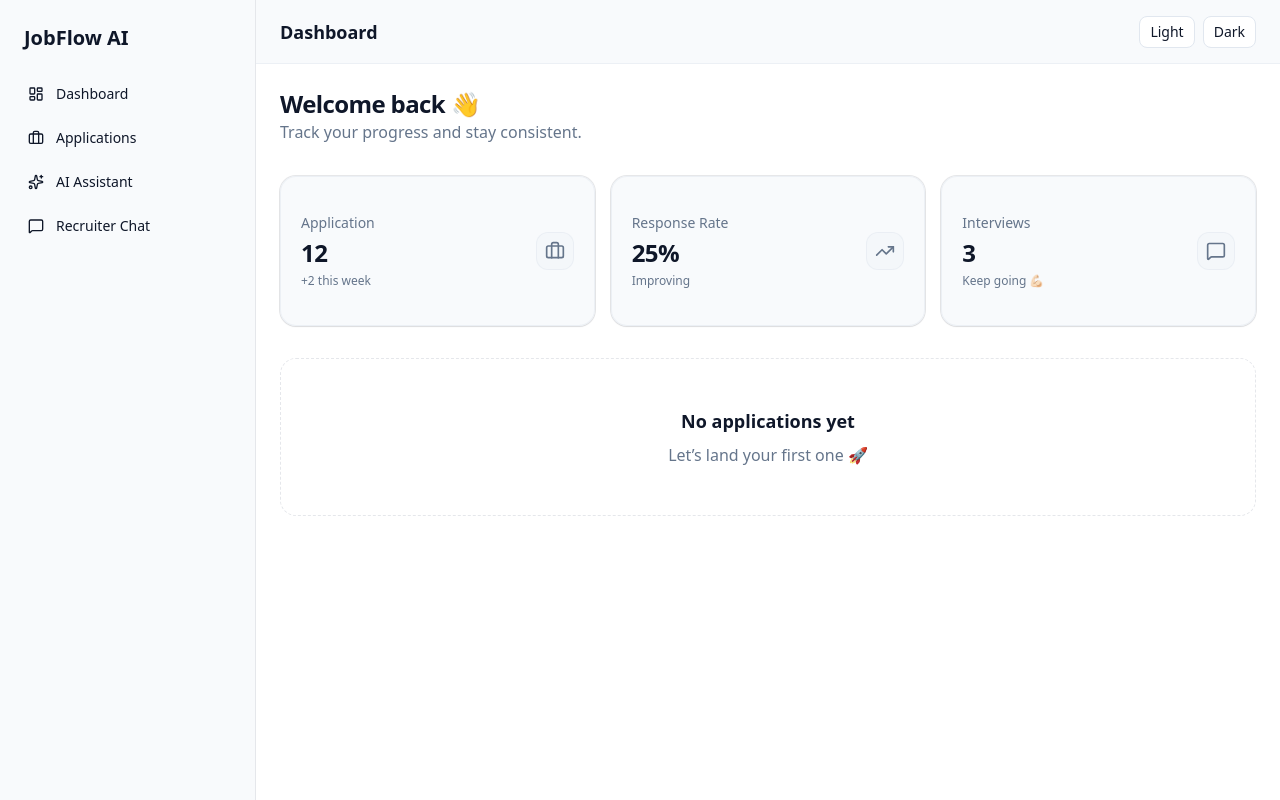
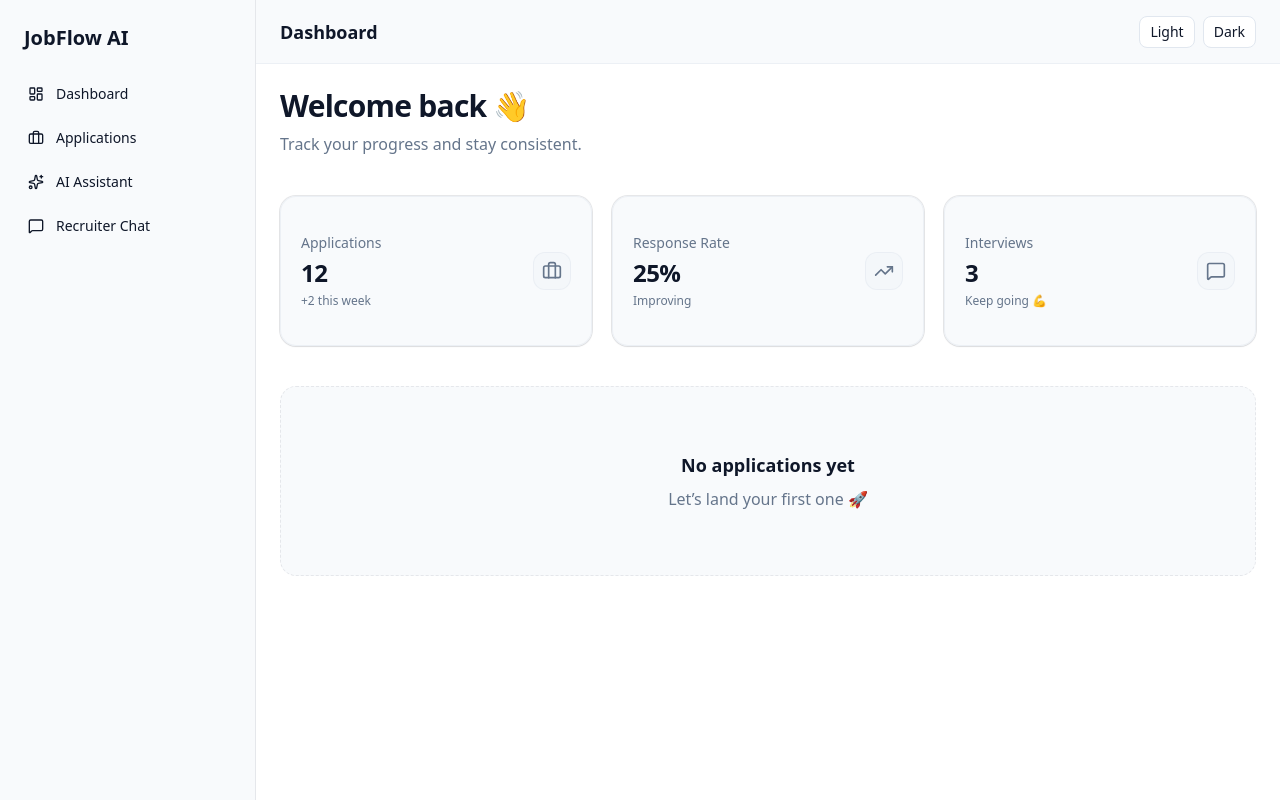
Before and after one commit to lalman-dev/jobflow-ai, a Next.js app: page /dashboard in a window 1280 px wide. Built offline with nearby package versions, Linux system fonts and the light colour scheme.

Commit message:
feat(dashboard): refine layout with improved spacing, animations, and empty state

```diff
--- a/src/app/(dashboard)/dashboard/page.tsx
+++ b/src/app/(dashboard)/dashboard/page.tsx
@@ -1,4 +1,4 @@
-"use client"
+"use client";
 
 import { StatsCard } from "@/src/components/shared/stats-cards";
 import { Briefcase, TrendingUp, MessageSquare } from "lucide-react";
@@ -6,52 +6,72 @@ import { motion } from "framer-motion";
 
 export default function DashboardPage() {
   const hasData = false;
+
   return (
-    <div className="space-y-8">
+    <div className="space-y-10">
       {/* Header */}
-      <div>
-        <h2 className="text-2xl font-bold tracking-tight">Welcome back 👋</h2>
+      <div className="space-y-2">
+        <h2 className="text-3xl font-semibold tracking-tight">
+          Welcome back 👋
+        </h2>
         <p className="text-muted-foreground">
           Track your progress and stay consistent.
         </p>
       </div>
+
       {/* Stats */}
+      <div className="grid gap-5 md:grid-cols-3">
+        {[
+          {
+            title: "Applications",
+            value: "12",
+            icon: Briefcase,
+            desc: "+2 this week",
+          },
+          {
+            title: "Response Rate",
+            value: "25%",
+            icon: TrendingUp,
+            desc: "Improving",
+          },
+          {
+            title: "Interviews",
+            value: "3",
+            icon: MessageSquare,
+            desc: "Keep going 💪",
+          },
+        ].map((item, i) => (
           <motion.div
+            key={item.title}
             initial={{ opacity: 0, y: 10 }}
             animate={{ opacity: 1, y: 0 }}
-        transition={{ duration: 0.3 }}
-        className="grid gap-4 md:grid-cols-3"
+            transition={{ delay: i * 0.1 }}
           >
             <StatsCard
-          title="Application"
-          value="12"
-          icon={Briefcase}
-          description="+2 this week"
-        />
-        <StatsCard
-          title="Response Rate"
-          value="25%"
-          icon={TrendingUp}
-          description="Improving"
-        />
-        <StatsCard
-          title="Interviews"
-          value="3"
-          icon={MessageSquare}
-          description="Keep going 💪🏻"
+              title={item.title}
+              value={item.value}
+              icon={item.icon}
+              description={item.desc}
             />
           </motion.div>
-      {/* Main section */}
+        ))}
+      </div>
+
+      {/* Main Section */}
       {!hasData ? (
-        <div className="flex flex-col items-center justify-center rounded-2xl border border-dashed p-12 text-center">
+        <motion.div
+          initial={{ opacity: 0 }}
+          animate={{ opacity: 1 }}
+          className="flex flex-col items-center justify-center rounded-2xl border border-dashed bg-muted/50 p-16 text-center"
+        >
           <h3 className="text-lg font-semibold">No applications yet</h3>
           <p className="text-muted-foreground mt-2">
             Let’s land your first one 🚀
           </p>
-        </div>
+        </motion.div>
       ) : (
-        <div className="rounded-2xl border p-6">
-          Activity / charts will go here
+        <div className="rounded-2xl border p-6 bg-background/50">
+          Charts coming soon
         </div>
       )}
     </div>
```
Lines whose indentation alone changed are shown as unchanged.
